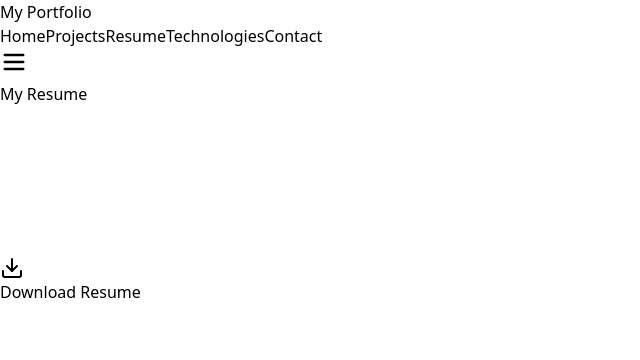
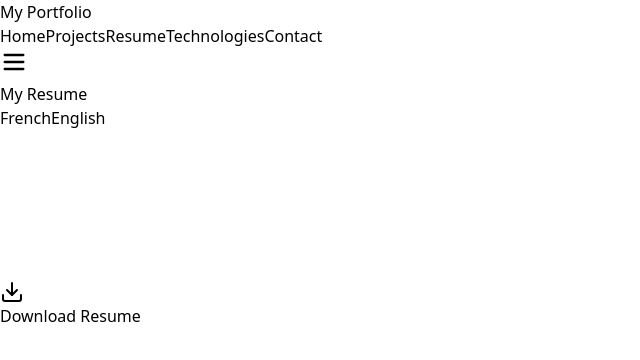
Before and after one commit to OumaimaHamzaoui/my-portfolio, a Next.js app: page /resume in a window 1280 px wide. Shown: the top 360 px of the page, without its empty margins (0-640 px from the left). Built offline with nearby package versions, Linux system fonts and the light colour scheme.

Commit message:
add english version of resume

```diff
--- a/src/pages/resume.tsx
+++ b/src/pages/resume.tsx
@@ -1,24 +1,53 @@
-import React from "react";
+import React, { useState } from "react";
 import Link from "next/link";
 import { Download } from "lucide-react";
 
 export default function Resume() {
-  const resumePath = "/CV-Hamzaoui_Oumaima.pdf";
+  const [language, setLanguage] = useState("fr"); // Default to French
+
+  const resumes = {
+    fr: "/CV-Hamzaoui_Oumaima-French.pdf",
+    en: "/CV-Hamzaoui_Oumaima-English.pdf",
+  };
 
   return (
     <div className="min-h-screen flex flex-col items-center justify-center px-6 py-12 bg-gray-900 text-white">
       <h1 className="text-4xl font-bold bg-gradient-to-r from-blue-400 to-purple-500 text-transparent bg-clip-text mb-6">
         My Resume
       </h1>
+
+      {/* Tabs for language selection */}
+      <div className="flex space-x-4 mb-6">
+        <button
+          className={`px-4 py-2 rounded-lg ${
+            language === "fr" ? "bg-blue-500 text-white" : "bg-gray-700"
+          }`}
+          onClick={() => setLanguage("fr")}
+        >
+          French
+        </button>
+        <button
+          className={`px-4 py-2 rounded-lg ${
+            language === "en" ? "bg-blue-500 text-white" : "bg-gray-700"
+          }`}
+          onClick={() => setLanguage("en")}
+        >
+          English
+        </button>
+      </div>
+
+      {/* Resume Preview */}
       <div className="w-full max-w-5xl border border-gray-700 rounded-lg overflow-hidden shadow-lg">
         <iframe
-          src={resumePath}
+          src={resumes[language]}
           className="w-full h-[650px] bg-white"
           title="Resume Preview"
         ></iframe>
       </div>
-      <Link href={resumePath} download className="mt-6">
-        <button className="flex items-center gap-2 bg-blue-500  hover:bg-blue-600 px-6 py-3 rounded-lg">
+
+      {/* Download Button */}
+      <Link href={resumes[language]} download className="mt-6">
+        <button className="flex items-center gap-2 bg-blue-500 hover:bg-blue-600 px-6 py-3 rounded-lg">
           <Download className="w-5 h-5" />
           Download Resume
         </button>
```
Also changed, not shown: 2 other files (tests, documents, lock files or other folders).
